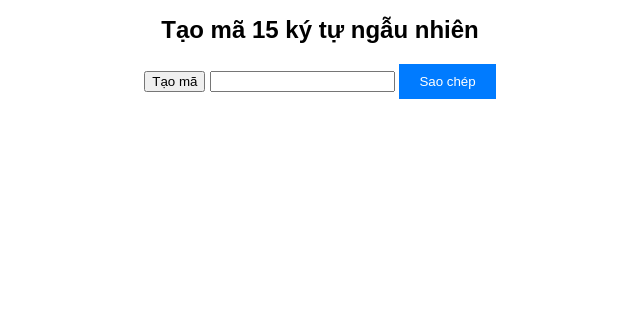
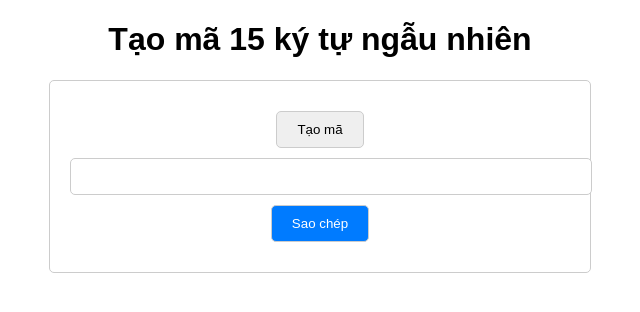
Before and after one commit to devvd25/randomuser, a plain HTML site: page index.html in a window 1280 px wide. Shown: the whole page, without its empty margins (320-960 px from the left). Drawn offline with Linux system fonts and the light colour scheme.

Commit message:
Update style.css

```diff
--- a/style.css
+++ b/style.css
@@ -1,25 +1,33 @@
 body {
-  font-family: Arial, sans-serif;
+    font-family: sans-serif;
     text-align: center;
 }
 
-h1 {
-  font-size: 24px;
-  margin-bottom: 20px;
+.container {
+    margin: 20px auto;
+    width: 500px;
+    padding: 20px;
+    border: 1px solid #ccc;
+    border-radius: 5px;
 }
 
-button {
+input[type="button"],
+#btnCopy {
     padding: 10px 20px;
-  background-color: #007bff;
-  color: white;
-  border: none;
+    margin: 10px 5px;
+    border: 1px solid #ccc;
+    border-radius: 5px;
     cursor: pointer;
 }
 
-#code-display {
-  font-size: 20px;
-  margin-top: 20px;
+#generatedCode {
+    width: 100%;
     padding: 10px;
     border: 1px solid #ccc;
     border-radius: 5px;
 }
+
+#btnCopy {
+    background-color: #007bff;
+    color: white;
+}
```
Lines whose indentation alone changed are shown as unchanged.
